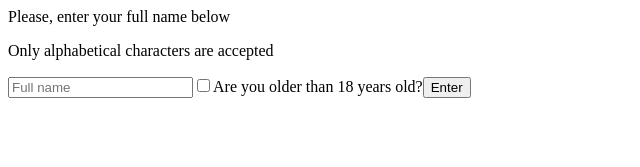
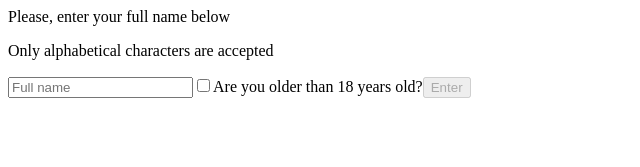
Before and after one commit to YoguiSan/bees-frontend-challenge, a React app: page / in a window 1280 px wide. Shown: the top 167 px of the page, without its empty margins (0-640 px from the left). Built offline with nearby package versions, Linux system fonts and the light colour scheme.

Commit message:
feat: botão desabilitado se menor de idade ou não informado nome

```diff
--- a/src/pages/name/index.tsx
+++ b/src/pages/name/index.tsx
@@ -72,6 +72,11 @@ function NamePage() {
             type="submit"
             id="name-age-form__submit"
             onClick={((event:React.MouseEvent<HTMLElement>) => submit(event))}
+            disabled={
+              !isOfAge
+              || !name
+              || name.length < 1
+            }
           >
             Enter
           </button>
```
